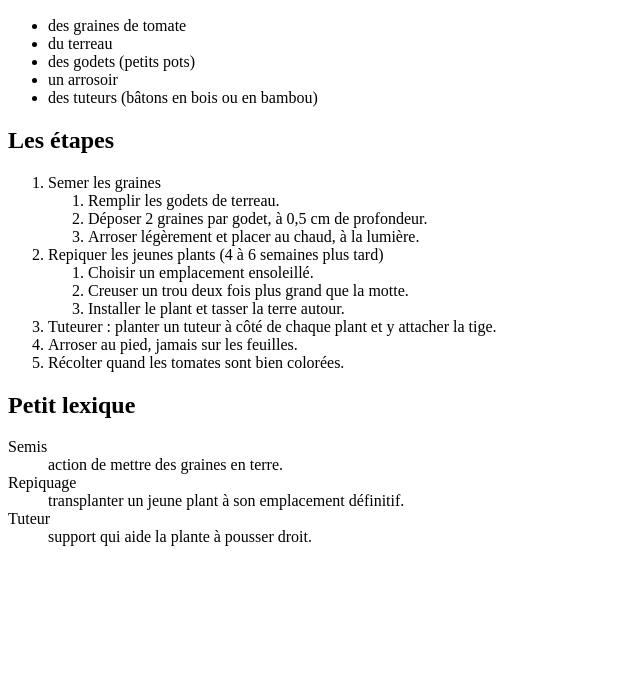
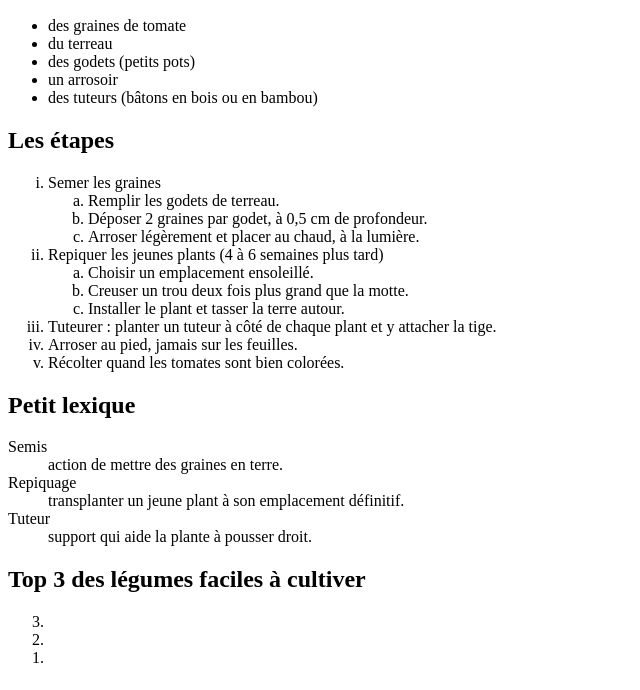
Before and after one commit to Osmose24/Projet-PlanEvo, a plain HTML site: page niveau-1-graine/03-listes/index.html in a window 1280 px wide. Shown: the part 110-800 px from the top of the page, without its empty margins (0-640 px from the left). Drawn offline with Linux system fonts and the light colour scheme.

Commit message:
partie 3 or

```diff
--- a/niveau-1-graine/03-listes/index.html
+++ b/niveau-1-graine/03-listes/index.html
@@ -21,15 +21,15 @@
 
   <!-- les différentes étapes -->
   <h2>Les étapes</h2>
-  <ol>
+  <ol type="i">
   <li>Semer les graines</li>
-  <ol>
+  <ol type="a">
   <li>Remplir les godets de terreau.</li>
   <li>Déposer 2 graines par godet, à 0,5 cm de profondeur.</li>
  <li>Arroser légèrement et placer au chaud, à la lumière.</li>
   </ol>
   <li>Repiquer les jeunes plants (4 à 6 semaines plus tard)</li>
-  <ol>
+  <ol type="a">
   <li>Choisir un emplacement ensoleillé.</li>
   <li>Creuser un trou deux fois plus grand que la motte.</li>
   <li>Installer le plant et tasser la terre autour.</li>
@@ -46,5 +46,13 @@
   <dt>Repiquage</dt> <dd>transplanter un jeune plant à son emplacement définitif.</dd>
   <dt>Tuteur</dt> <dd>support qui aide la plante à pousser droit.</dd>
   </dl>
+
+<h2>Top 3 des légumes faciles à cultiver</h2>
+<ol reversed="1">
+<li></li>
+<li></li>
+<li></li>
+</ol>
+
 </body>
 </html>
```
